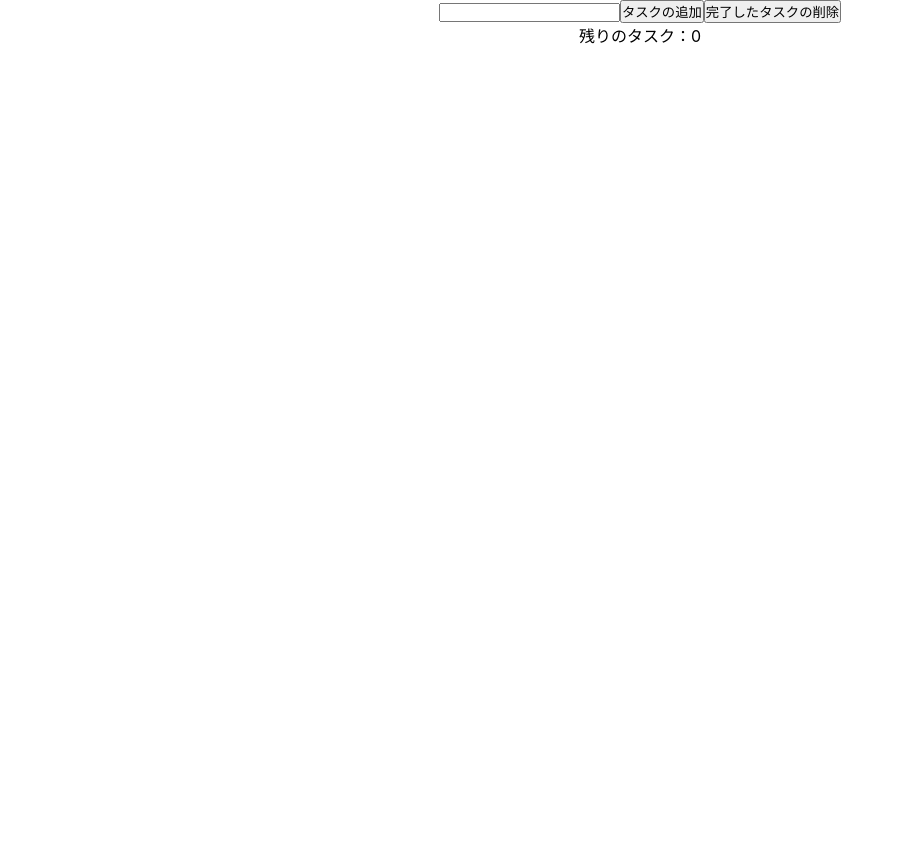
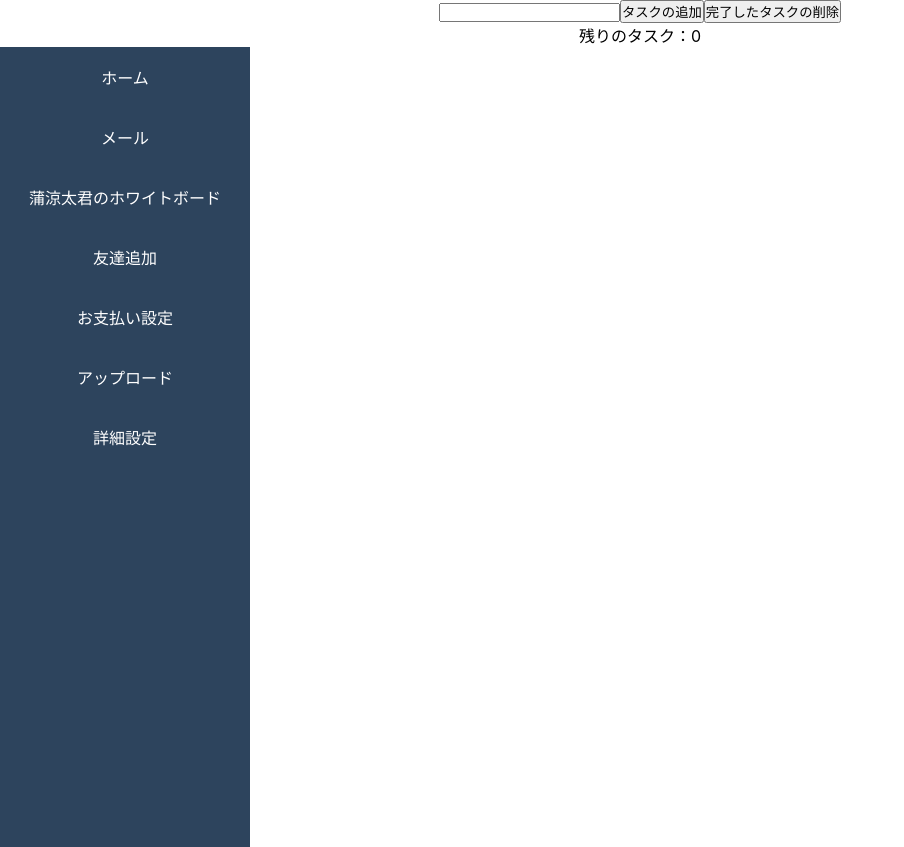
Before and after one commit to Itok1000/enviroment_building, a React (Create React App) app in the folder enviroment_building/: page / in a window 1280 px wide. Shown: the whole page, without its empty margins (0-904 px from the left). Before the commit the page ends 800 px from the top, so only its background shows below. Built offline with nearby package versions, Linux system fonts and the light colour scheme.

Commit message:
Reactでサイドバーを作ってみた

```diff
--- a/enviroment_building/src/App.css
+++ b/enviroment_building/src/App.css
@@ -42,12 +42,6 @@
   background-color: #3b627a;
 }
 
-.row #icon {
-  flex: 30%;
-  display: grid;
-  place-items: center;
-}
-
 .row #title {
   flex: 70%;
 }
--- a/enviroment_building/src/App.js
+++ b/enviroment_building/src/App.js
@@ -4,6 +4,7 @@ import { useState, useRef } from "react";
 import { v4 as uuidv4 } from "uuid";
 
 import React from "react";
+import Sidebar from "./components/Sidebar";
 
 const App = () => {
   // コンポーネントに記述することで、直接コードを記述するよりも
@@ -55,6 +56,7 @@ const App = () => {
       <button onClick={handleClear}>完了したタスクの削除</button>
       <div>残りのタスク：{todos.filter((todo) => !todo.completed).length}</div>
       <TodoList todos={todos} toggleTodo={toggleTodo} />
+      <Sidebar />
     </div>
   );
   //input属性　入力フォーム
--- /dev/null
+++ b/enviroment_building/src/components/Sidebar.js
@@ -0,0 +1,65 @@
+import React from "react";
+import { SidebarData } from "./SidebarData";
+function Sidebar() {
+  return (
+    <div className="Sidebar">
+      <ul className="SidebarList">
+        {SidebarData.map((value, key) => {
+          return (
+            <li
+              key={key}
+              id={window.location.pathname == value.link ? "active" : ""}
+              className="row"
+              onClick={() => {
+                window.location.pathname = value.link;
+              }}
+            >
+              <div id="title">{value.title}</div>
+            </li>
+          );
+        })}
+      </ul>
+    </div>
+  );
+}
+
+export default Sidebar
+//rfce で関数のコンポーネントを作成
+/*rafceとrfceの違いについて
+rafce
+rafce は「React Arrow Function Component Export」の略です。これは、アロー関数と呼ばれる特別な関数の形式を使って、すぐに使えるReactのコンポーネントを作成します。そして、自動的にエクスポートもしてくれるので、他のファイルから簡単にこのコンポーネントを使うことができます。
+
+例えば、次のようになります：
+
+javascript
+const ComponentName = () => {
+  return (
+    <div>
+      こんにちは！これはアロー関数で作ったコンポーネントです。
+    </div>
+  );
+}
+
+export default ComponentName;
+
+rfce
+rfce は「React Function Component Export」の略です。これは、通常の関数を使ってReactのコンポーネントを作成します。そして、自動的にエクスポートもしてくれます。
+
+例えば、次のようになります：
+
+javascript
+function ComponentName() {
+  return (
+    <div>
+      こんにちは！これは通常の関数で作ったコンポーネントです。
+    </div>
+  );
+}
+
+export default ComponentName;
+
+まとめると：
+
+rafce はアロー関数を使ってコンポーネントを作り、自動的にエクスポートします。
+rfce は通常の関数を使ってコンポーネントを作り、自動的にエクスポートします。
+ */
--- /dev/null
+++ b/enviroment_building/src/components/SidebarData.js
@@ -0,0 +1,32 @@
+import React from "react";
+
+export const SidebarData = [
+  {
+    title: "ホーム",
+    link: "/home",
+  },
+  {
+    title: "メール",
+    link: "/mail",
+  },
+  {
+    title: "蒲涼太君のホワイトボード",
+    link: "/todo",
+  },
+  {
+    title: "友達追加",
+    link: "/friends",
+  },
+  {
+    title: "お支払い設定",
+    link: "/payment",
+  },
+  {
+    title: "アップロード",
+    link: "/upload",
+  },
+  {
+    title: "詳細設定",
+    link: "/rocket",
+  },
+];
```
